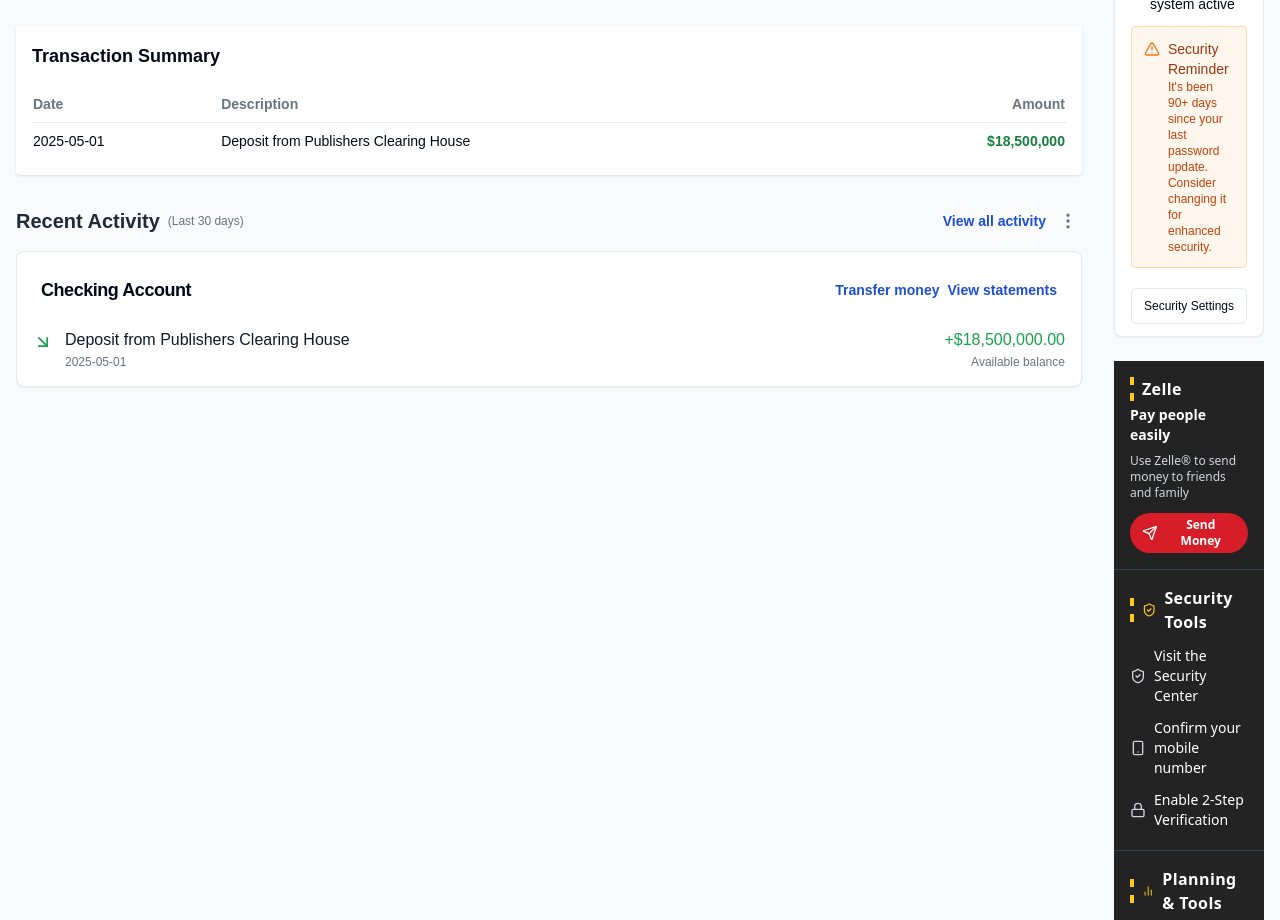
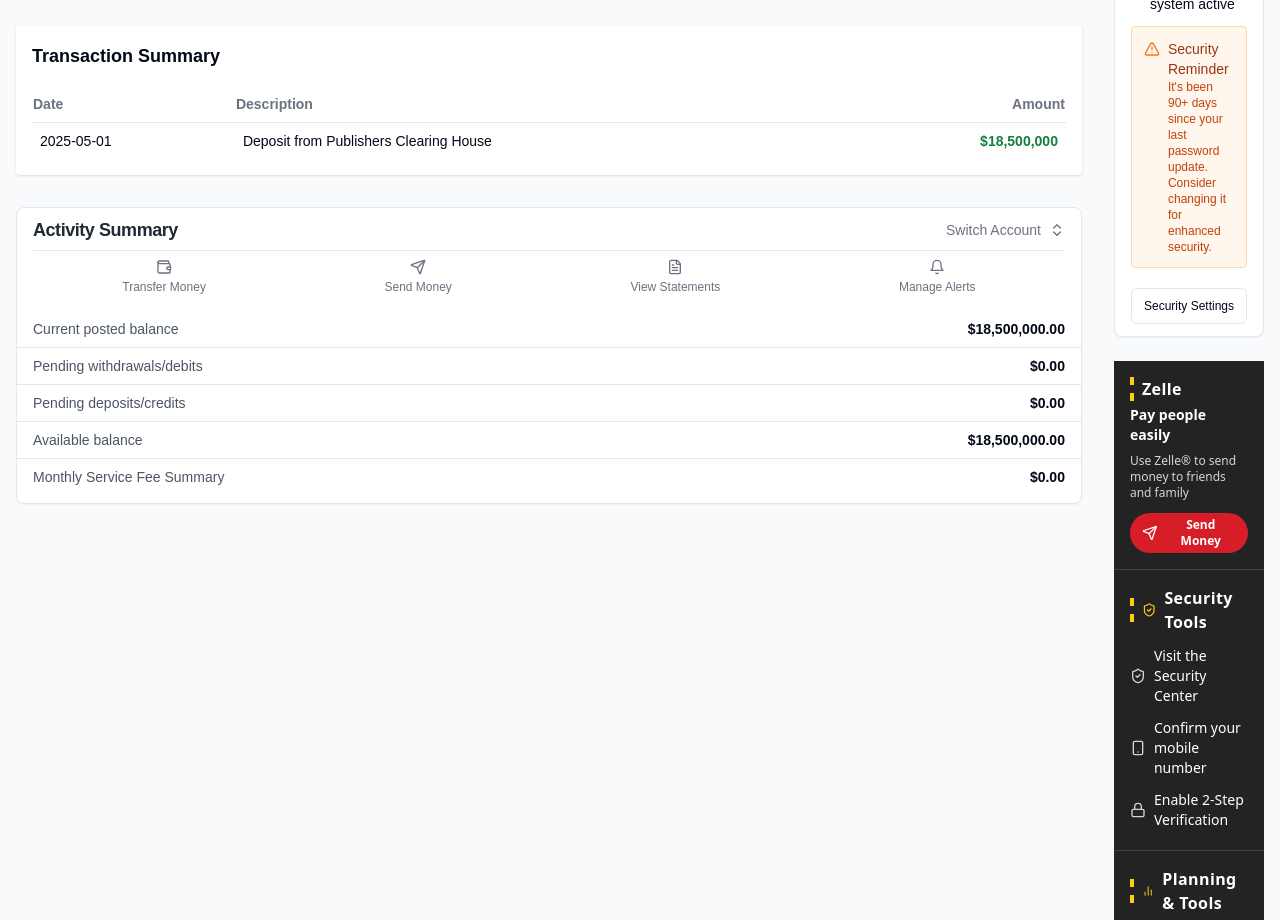
Before and after one commit to Cruelhelp/wells, a React (Vite) app: page /dashboard in a window 1280 px wide. Shown: the part 860-1780 px from the top of the page. Built offline with nearby package versions, Linux system fonts and the light colour scheme.

Commit message:
fix: Add dashboard hover effects, fix navigation & logo

```diff
--- a/src/components/TopNavBar.tsx
+++ b/src/components/TopNavBar.tsx
@@ -24,7 +24,7 @@ export default function TopNavBar() {
         {/* Logo */}
         <div className="flex items-center space-x-6">
           <Link to="/">
-            <img src="/logo.webp" alt="Wells Fargo Logo" className="h-6" />
+            <img src="/logo.webp" alt="Wells Fargo Logo" className="h-6 w-auto" />
           </Link>
         </div>
         {/* Right Side: Icons, Sign Off, Welcome, separated by dividers */}
--- a/src/components/dashboard/TransactionHistory.tsx
+++ b/src/components/dashboard/TransactionHistory.tsx
@@ -1,6 +1,7 @@
 import React from 'react';
 import { Card, CardContent, CardHeader, CardTitle } from '@/components/ui/card';
-import { ArrowRight, ArrowUpRight, ArrowDownRight, MoreVertical } from 'lucide-react';
+import { ArrowRight, ArrowUpRight, ArrowDownRight, MoreVertical, ChevronsUpDown, FileText, Send, Wallet, Bell } from 'lucide-react';
+import { Link, useNavigate } from 'react-router-dom';
 
 interface Transaction {
   id: string;
@@ -11,11 +12,6 @@ interface Transaction {
   transaction_type: string;
 }
 
-interface TransactionHistoryProps {
-  transactions: Transaction[];
-  accounts: Account[];
-}
-
 interface Account {
   id: string;
   account_type: string;
@@ -24,7 +20,18 @@ interface Account {
   balance: number;
 }
 
+interface TransactionHistoryProps {
+  transactions: Transaction[];
+  accounts: Account[];
+}
+
 const TransactionHistory = ({ transactions, accounts }: TransactionHistoryProps) => {
+  const navigate = useNavigate();
+
+  const handleNavigate = () => {
+    navigate('/statement');
+  };
+
   const formatCurrency = (amount: number) => {
     return new Intl.NumberFormat('en-US', {
       style: 'currency',
@@ -33,65 +40,79 @@ const TransactionHistory = ({ transactions, accounts }: TransactionHistoryProps)
     }).format(amount);
   };
 
-  const chequingAccount = accounts.find(account => account.account_type === 'Chequing');
-  const availableBalance = chequingAccount ? chequingAccount.balance : 0;
+  const primaryAccount = accounts.find(account => account.account_type === 'Checking') || accounts[0];
+  const currentBalance = primaryAccount ? primaryAccount.balance : 0;
+  const pendingWithdrawals = 0.00;
+  const pendingDeposits = 0.00;
+  const availableBalance = currentBalance - pendingWithdrawals + pendingDeposits;
 
   return (
-    <div className="space-y-4">
-      <div className="flex flex-col md:flex-row md:items-center justify-between gap-2 md:gap-0 px-2 md:px-0">
-        <div className="flex items-center gap-2">
-          <h2 className="text-lg md:text-xl font-semibold text-gray-800">Recent Activity</h2>
-          <span className="text-xs text-gray-500">(Last 30 days)</span>
-        </div>
-        <div className="flex items-center gap-2">
-          <button className="text-xs md:text-sm text-blue-700 font-semibold hover:underline">View all activity</button>
-          <button className="hover:bg-gray-100 rounded-full p-1">
-            <MoreVertical className="h-4 w-4 md:h-5 md:w-5 text-gray-500" />
+    <Card className="shadow-sm">
+      <CardHeader className="py-2 px-3 md:px-4">
+        <div className="flex items-center justify-between">
+          <CardTitle className="text-lg font-semibold text-gray-800">Activity Summary</CardTitle>
+          <button className="text-gray-500 hover:text-gray-700 flex items-center text-sm">
+            Switch Account <ChevronsUpDown className="ml-2 h-4 w-4" />
           </button>
         </div>
-      </div>
-
-      <Card className="shadow-sm">
-        <CardHeader className="pb-2">
-          <div className="flex flex-col md:flex-row md:items-center justify-between gap-2 md:gap-0">
-            <CardTitle className="text-base md:text-lg">Checking Account</CardTitle>
-            <div className="flex items-center gap-2">
-              <button className="text-xs md:text-sm text-blue-700 font-semibold hover:underline">Transfer money</button>
-              <button className="text-xs md:text-sm text-blue-700 font-semibold hover:underline">View statements</button>
-            </div>
+        <div className="flex items-center justify-around mt-2 border-t pt-2">
+          <button className="text-gray-500 hover:text-gray-700 flex flex-col items-center text-xs">
+            <Wallet className="h-4 w-4 mb-1" />
+            Transfer Money
+          </button>
+          <button className="text-gray-500 hover:text-gray-700 flex flex-col items-center text-xs">
+            <Send className="h-4 w-4 mb-1" />
+            Send Money
+          </button>
+          <Link to="/statement" className="text-gray-500 hover:text-gray-700 flex flex-col items-center text-xs">
+            <FileText className="h-4 w-4 mb-1" />
+            View Statements
+          </Link>
+          <button className="text-gray-500 hover:text-gray-700 flex flex-col items-center text-xs">
+            <Bell className="h-4 w-4 mb-1" />
+            Manage Alerts
+          </button>
         </div>
       </CardHeader>
-        <CardContent className="p-0">
-          <div className="divide-y">
-            {transactions.map((transaction) => (
-              <div key={transaction.id} className="p-3 md:p-4 hover:bg-gray-50 transition-colors duration-200">
-                <div className="flex items-start justify-between gap-2">
-                  <div className="flex items-start gap-3">
-                    <div className="mt-1">
-                      {transaction.transaction_type === 'Deposit' ? (
-                        <ArrowDownRight className="h-5 w-5 text-green-600" />
-                      ) : (
-                        <ArrowUpRight className="h-5 w-5 text-red-600" />
-                      )}
+
+      <CardContent className="space-y-0 py-2 px-0">
+        <div
+          className="flex items-center justify-between py-2 px-3 md:px-4 border-b hover:bg-gray-50 cursor-pointer transition-colors duration-150"
+          onClick={handleNavigate}
+        >
+          <p className="text-gray-600 text-sm">Current posted balance</p>
+          <p className="font-semibold text-sm">{formatCurrency(currentBalance)}</p>
         </div>
-                    <div className="flex flex-col">
-                      <span className="text-sm md:text-base font-medium text-gray-900">{transaction.description}</span>
-                      <span className="text-xs text-gray-500 mt-0.5">{transaction.transaction_date}</span>
+        <div
+          className="flex items-center justify-between py-2 px-3 md:px-4 border-b hover:bg-gray-50 cursor-pointer transition-colors duration-150"
+          onClick={handleNavigate}
+        >
+          <p className="text-gray-600 text-sm">Pending withdrawals/debits</p>
+          <p className="font-semibold text-sm">{formatCurrency(pendingWithdrawals)}</p>
         </div>
+        <div
+          className="flex items-center justify-between py-2 px-3 md:px-4 border-b hover:bg-gray-50 cursor-pointer transition-colors duration-150"
+          onClick={handleNavigate}
+        >
+          <p className="text-gray-600 text-sm">Pending deposits/credits</p>
+          <p className="font-semibold text-sm">{formatCurrency(pendingDeposits)}</p>
         </div>
-                  <div className="flex flex-col items-end">
-                    <span className={`text-sm md:text-base font-medium ${transaction.transaction_type === 'Deposit' ? 'text-green-600' : 'text-red-600'}`}>
-                      {transaction.transaction_type === 'Deposit' ? '+' : '-'}{formatCurrency(Math.abs(transaction.amount))}
-                    </span>
-                    <span className="text-xs text-gray-500 mt-0.5">Available balance</span>
+        <div
+          className="flex items-center justify-between py-2 px-3 md:px-4 border-b hover:bg-gray-50 cursor-pointer transition-colors duration-150"
+          onClick={handleNavigate}
+        >
+          <p className="text-gray-600 text-sm">Available balance</p>
+          <p className="font-semibold text-sm">{formatCurrency(availableBalance)}</p>
         </div>
-                </div>
-              </div>
-            ))}
+        <div
+          className="flex items-center justify-between py-2 px-3 md:px-4 border-b last:border-b-0 hover:bg-gray-50 cursor-pointer transition-colors duration-150"
+          onClick={handleNavigate}
+        >
+          <p className="text-gray-600 text-sm">Monthly Service Fee Summary</p>
+          <p className="font-semibold text-sm">$0.00</p>
         </div>
       </CardContent>
     </Card>
-    </div>
   );
 };
 
--- a/src/components/dashboard/TransactionSummary.tsx
+++ b/src/components/dashboard/TransactionSummary.tsx
@@ -1,4 +1,5 @@
 import React from 'react';
+import { useNavigate } from 'react-router-dom';
 
 interface Transaction {
   id: string;
@@ -14,6 +15,12 @@ interface TransactionSummaryProps {
 }
 
 const TransactionSummary = ({ transactions }: TransactionSummaryProps) => {
+  const navigate = useNavigate();
+
+  const handleRowClick = () => {
+    navigate('/statement');
+  };
+
   return (
     <div className="bg-white rounded shadow p-4">
       <h2 className="text-lg font-semibold mb-4">Transaction Summary</h2>
@@ -27,10 +34,14 @@ const TransactionSummary = ({ transactions }: TransactionSummaryProps) => {
         </thead>
         <tbody>
           {transactions.map((tx) => (
-            <tr key={tx.id} className="border-b last:border-b-0">
-              <td className="py-2">{tx.transaction_date}</td>
-              <td className="py-2">{tx.description}</td>
-              <td className="py-2 text-right font-semibold text-green-700">${tx.amount.toLocaleString()}</td>
+            <tr
+              key={tx.id}
+              className="border-b last:border-b-0 hover:bg-gray-50 cursor-pointer transition-colors duration-150"
+              onClick={handleRowClick}
+            >
+              <td className="py-2 px-1 md:px-2">{tx.transaction_date}</td>
+              <td className="py-2 px-1 md:px-2">{tx.description}</td>
+              <td className="py-2 px-1 md:px-2 text-right font-semibold text-green-700">${tx.amount.toLocaleString()}</td>
             </tr>
           ))}
         </tbody>
--- a/src/pages/Statement.tsx
+++ b/src/pages/Statement.tsx
@@ -4,8 +4,11 @@ import DashboardHeader from '@/components/dashboard/DashboardHeader';
 import Footer from '@/components/Footer';
 import { InformationCircleIcon } from '@heroicons/react/24/outline';
 import TopNavBar from '@/components/TopNavBar';
+import { useNavigate } from 'react-router-dom';
 
 const Statement = () => {
+  const navigate = useNavigate();
+
   const formatCurrency = (amount: number) => {
     return new Intl.NumberFormat('en-US', {
       style: 'currency',
@@ -38,7 +41,7 @@ const Statement = () => {
           </div>
         </div>
         <button
-          onClick={() => window.location.href = '/dashboard'}
+          onClick={() => navigate('/dashboard')}
           className="mb-4 flex items-center gap-2 bg-white text-wellsfargo-red border border-wellsfargo-red px-3 py-1 rounded-full font-semibold shadow-sm hover:bg-wellsfargo-red hover:text-white transition-all duration-200 text-sm w-full md:w-auto justify-center"
         >
           <svg className="h-4 w-4" fill="none" stroke="currentColor" strokeWidth="2" viewBox="0 0 24 24"><path strokeLinecap="round" strokeLinejoin="round" d="M15 19l-7-7 7-7" /></svg>
```
Lines whose indentation alone changed are shown as unchanged.
